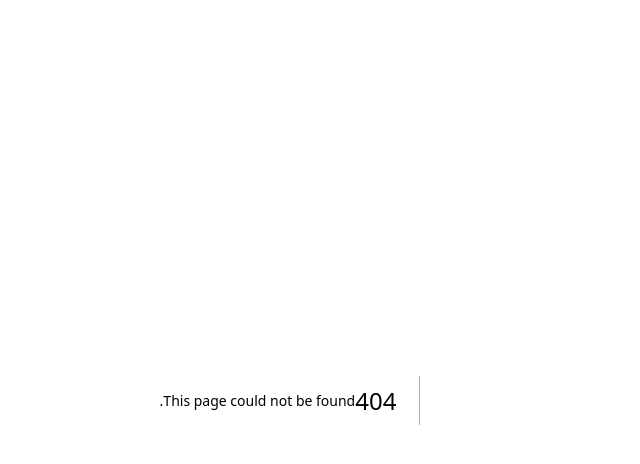
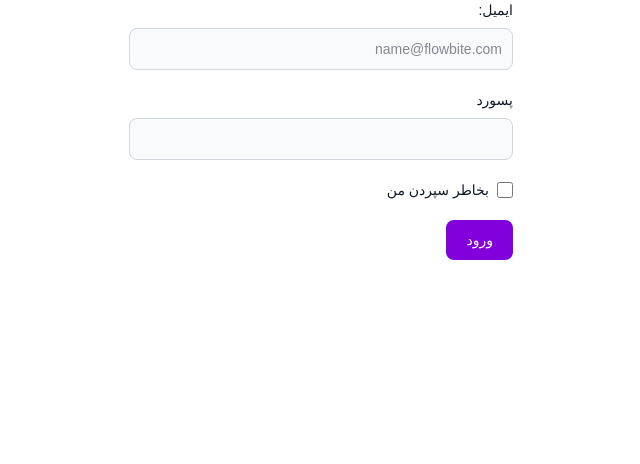
Before and after one commit to sahar-ghasemi/vectana, a Next.js app: page /login in a window 1280 px wide. Before the commit this address had no page. Shown: the top 464 px of the page, without its empty margins (382-1022 px from the left). Built offline with nearby package versions, Linux system fonts and the light colour scheme.

Commit message:
chore: design initial layout for login page

```diff
--- /dev/null
+++ b/src/app/login/page.tsx
@@ -0,0 +1,78 @@
+"use client";
+
+import Link from "next/link";
+import { useState } from "react";
+
+export default function LoginPage() {
+  const [email, setEmail] = useState("");
+  const [password, setPassword] = useState("");
+  const handleSubmit = (e) => {
+    e.preventDefault();
+    console.log("Email:", email);
+    console.log("Password:", password);
+  };
+  return (
+    <>
+      <form className="max-w-sm mx-auto" onSubmit={handleSubmit}>
+        <div className="mb-5">
+          <label
+            htmlFor="email"
+            className="block mb-2 text-sm font-medium text-gray-900 dark:text-white"
+          >
+            ایمیل:
+          </label>
+          <input
+            type="email"
+            id="email"
+            value={email}
+            className="bg-gray-50 border border-gray-300 text-gray-900 text-sm rounded-lg focus:ring-purple-500 focus:border-purple-500 block w-full p-2.5"
+            placeholder="name@flowbite.com"
+            required
+            onChange={(e) => setEmail(e.target.value)}
+          />
+        </div>
+        <div className="mb-5">
+          <label
+            htmlFor="password"
+            className="block mb-2 text-sm font-medium text-gray-900 dark:text-white"
+          >
+            پسورد{" "}
+          </label>
+          <input
+            type="password"
+            id="password"
+            value={password}
+            className="bg-gray-50 border border-gray-300 text-gray-900 text-sm rounded-lg focus:ring-purple-500 focus:border-purple-500 block w-full p-2.5"
+            required
+            onChange={(e) => setPassword(e.target.value)}
+          />
+        </div>
+        <div className="flex items-start mb-5">
+          <div className="flex items-center h-5">
+            <input
+              id="remember"
+              type="checkbox"
+              value=""
+              className="w-4 h-4 border border-gray-300 rounded-sm bg-gray-50 focus:ring-3 focus:ring-blue-300 dark:bg-gray-700 dark:border-gray-600 dark:focus:ring-blue-600 dark:ring-offset-gray-800 dark:focus:ring-offset-gray-800"
+              required
+            />
+          </div>
+          <label
+            htmlFor="remember"
+            className="ms-2 text-sm font-medium text-gray-900 dark:text-gray-300"
+          >
+            بخاطر سپردن من{" "}
+          </label>
+        </div>
+        <button
+          type="submit"
+          className="text-white bg-purple-700 hover:bg-purple-800 cursor-pointer font-medium rounded-lg text-sm w-full sm:w-auto px-5 py-2.5 text-center dark:bg-blue-600 dark:hover:bg-blue-700 dark:focus:ring-blue-800"
+        >
+          ورود
+        </button>
+      </form>
+
+      <Link href="/signup">ثبت نام</Link>
+    </>
+  );
+}
--- a/src/components/LoginButton.tsx
+++ b/src/components/LoginButton.tsx
@@ -1,10 +1,12 @@
+import Link from "next/link";
+
 export default function LoginButton() {
   return (
-    <button
-      type="button"
+    <Link
       className="text-white bg-purple-600 hover:bg-purple-700 cursor-pointer font-medium rounded-lg text-sm px-4 py-2 text-center"
+      href="/login"
     >
       ورود به سایت
-    </button>
+    </Link>
   );
 }
```
